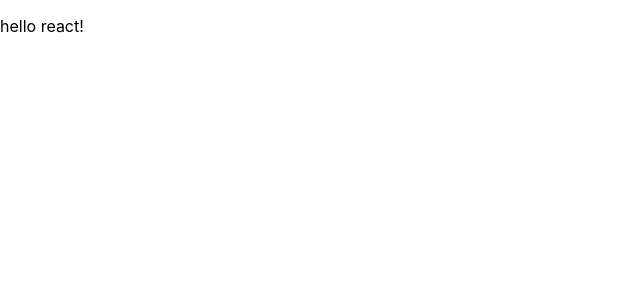
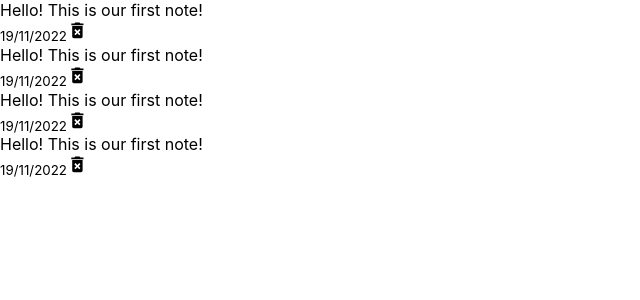
Before and after one commit to chelahcynthia/my-notes-app, a React (Create React App) app in the folder my-notes-app/: page / in a window 1280 px wide. Shown: the top 300 px of the page, without its empty margins (0-640 px from the left). Built offline with nearby package versions, Linux system fonts and the light colour scheme.

Commit message:
Make changes

```diff
--- a/my-notes-app/src/App.js
+++ b/my-notes-app/src/App.js
@@ -1,8 +1,11 @@
 import React from "react"
+import NotesList from "./Components/Noteslist";
 
 const App = () => {
   return (
-    <p>hello react!</p>
+    <div className="container">
+      <NotesList />
+    </div>
   )
 }
 
--- a/my-notes-app/src/Components/Note.js
+++ b/my-notes-app/src/Components/Note.js
@@ -1,4 +1,5 @@
-import { mdDeleteForever } from 'react-icons/md';
+import { MdDeleteForever} from 'react-icons/md';
+
 
 const Note = () => {
     return (
@@ -7,7 +8,7 @@ const Note = () => {
             {/* footer div that'll hold the date and delete icon */}
             <div className="note_footer"></div>
             <small>19/11/2022</small>
-            <mdDeleteForever className="delete-icon" />
+            <MdDeleteForever className="delete-icon"  size='1.3em'/>
 
         </div>
     )
--- a/my-notes-app/src/Components/Noteslist.js
+++ b/my-notes-app/src/Components/Noteslist.js
@@ -1,6 +1,12 @@
+import Note from "./Note";
+
 const NotesList = () => {
+
     return (
         <div className="notes_list">
+            <Note />
+            <Note />
+            <Note />
             <Note />
 
         </div>
```
